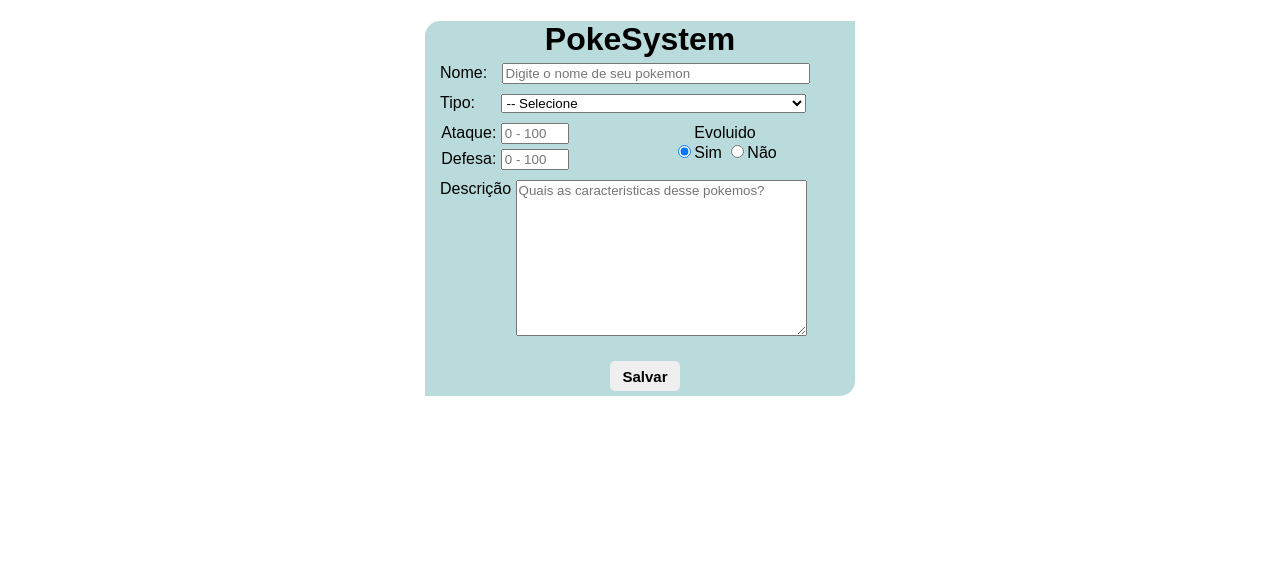
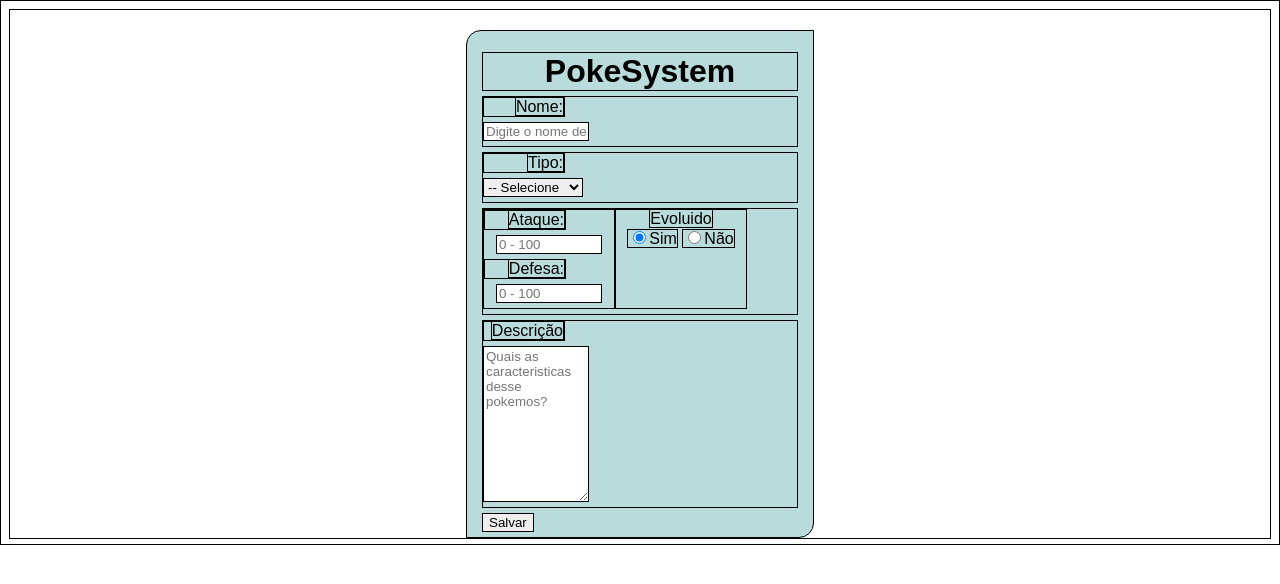
Before and after one commit to Peter-loliveira/Desenvolvimento_Web, a plain HTML site: page aula_10_02_POKEMON.html in a window 1280 px wide. Drawn offline with Linux system fonts and the light colour scheme.

Commit message:
REVISÃO

```diff
--- a/aula_10_02_POKEMON.html
+++ b/aula_10_02_POKEMON.html
@@ -12,12 +12,16 @@
     <form id="formBasico" action="">
         <h1>PokeSystem</h1>
         <div id="nome">
-            <label for="">Nome:</label>
-            <input type="text" placeholder="Digite o nome de seu pokemon">
+            <div class="comprimetoLabel">
+                <label for="">Nome:</label>
+            </div>
+            <input class="tamanho" type="text" placeholder="Digite o nome de seu pokemon">
         </div>
         <div id="tipos">
-            <label for="">Tipo:</label>
-            <select id="escravos">
+            <div class="comprimetoLabel">
+                <label for="">Tipo:</label>
+            </div>
+            <select class="tamanho" id="escravos">
                 <option value="">-- Selecione</option>
                 <option value="Eletrico">Eletríco</option>
                 <option value="Fogo">Fogo</option>
@@ -29,12 +33,14 @@
                 <option value="Babaca">Babaca</option>
             </select>
         </div>
-        <div  id="poder">
+        <div id="poder">
             <div class="item" id="status" class>
-                <label for="">Ataque:</label>
-                <input type="number" name="" id="Ataque" placeholder="0 - 100">
-                <label for="">Defesa:</label>
-                <input type="number" name="" id="Defesa" placeholder="0 - 100">
+                <div class="comprimetoLabel">
+                    <label for="">Ataque:</label></div>
+                <input class="tamanho" type="number" name="" id="Ataque" placeholder="0 - 100">
+                <div class="comprimetoLabel">
+                    <label for="">Defesa:</label></div>
+                <input class="tamanho" type="number" name="" id="Defesa" placeholder="0 - 100">
             </div>
             <div class="item" id="evoluido">
                 <label for="">Evoluido</label>
@@ -43,14 +49,16 @@
                 <label><input type="radio" name="evoluido" id="cbNim">Não</label>
             </div>
         </div>
-        <div id="descricao">
-            <label>Descrição</label>
-            <textarea name="" cols="30" rows="10"
-                placeholder="Quais as caracteristicas desse pokemos?"></textarea>
+        <div id="descicao">
+            <div class="comprimetoLabel">
+                <label>Descrição</label>
+            </div>
+            <textarea class="tamanho" name="" cols="30" rows="10" placeholder="Quais as caracteristicas desse pokemos?"></textarea>
         </div>
         <button>Salvar</button>
     </form>
 </body>
 <!-- <script src="js/script.js"></sc
     ript> -->
+
 </html>
--- a/css/css2_POKEMON.css
+++ b/css/css2_POKEMON.css
@@ -1,13 +1,13 @@
 * {
     font-family: Arial, Helvetica, sans-serif;
     margin-bottom: 5px;
-    /* border: white 0px solid; */
+    border: black 1px solid;
     /* border: 1px solid; */
 }
 
 form {
     background-color: #1586864b;
-    width: 400px;
+    width: fit-content;
     margin: 0 auto;
     padding: 0px 15px;
     margin-top: 20px;
@@ -18,13 +18,17 @@
     text-align: center;
 }
 
-#nome input {
+/* #nome input {
     width: 300px;
     margin-left: 10px;
 }
 
 #status input {
     width: 60px;
+} */
+
+.tamanho {
+    width: 100px;
 }
 
 #status, #evoluido {
@@ -32,8 +36,8 @@
 }
 
 #evoluido {
-    float: right;
-    margin-top: -56px;
+    /* float: right; */
+    /* margin-top: -56px; */
     margin-right: 50px;
 }
 
@@ -42,9 +46,14 @@
     width: 285px;
 }
 
-#tipos select {
+#poder {
+    display: flex;
+}
+
+/* #tipos select {
     width: 305px;
-    margin-left: 22px;
+    margin-left: 22px; */
+
 }
 
 button {
@@ -66,3 +75,20 @@
 .item {
     width: 130px;
 }
+
+label {
+    width: 150px;
+}
+
+.comprimetoLabel {
+    width: 80px;
+    text-align: right;
+}
+
+#descricao {
+    display: flex;
+}
+
+/* display: flex; alinhamento em lina
+width: fit-content; tamanho do pai = ao tamanho máximo dos filhos
+*/
--- a/css/css_JAVA.css
+++ b/css/css_JAVA.css
@@ -44,12 +44,12 @@
 }
 
 .botaoGerado:hover{
-    /* margin-top: 50px; */
+    margin-top: 50px;
     background-color: blue;
 }
 
 #quantidade{
-    width: 70px;
+    width: 50px;
 }
 
 #AreaLogin{
```
